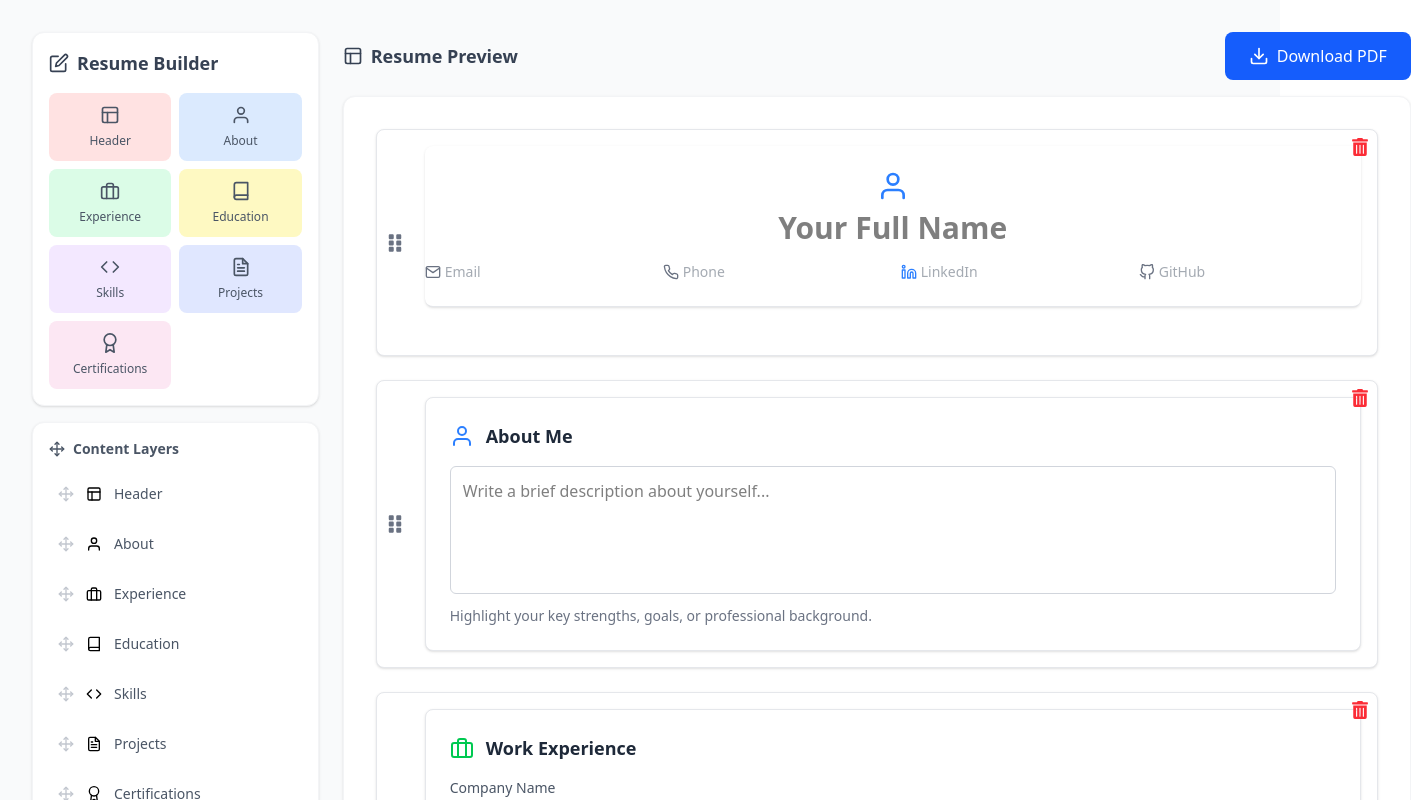
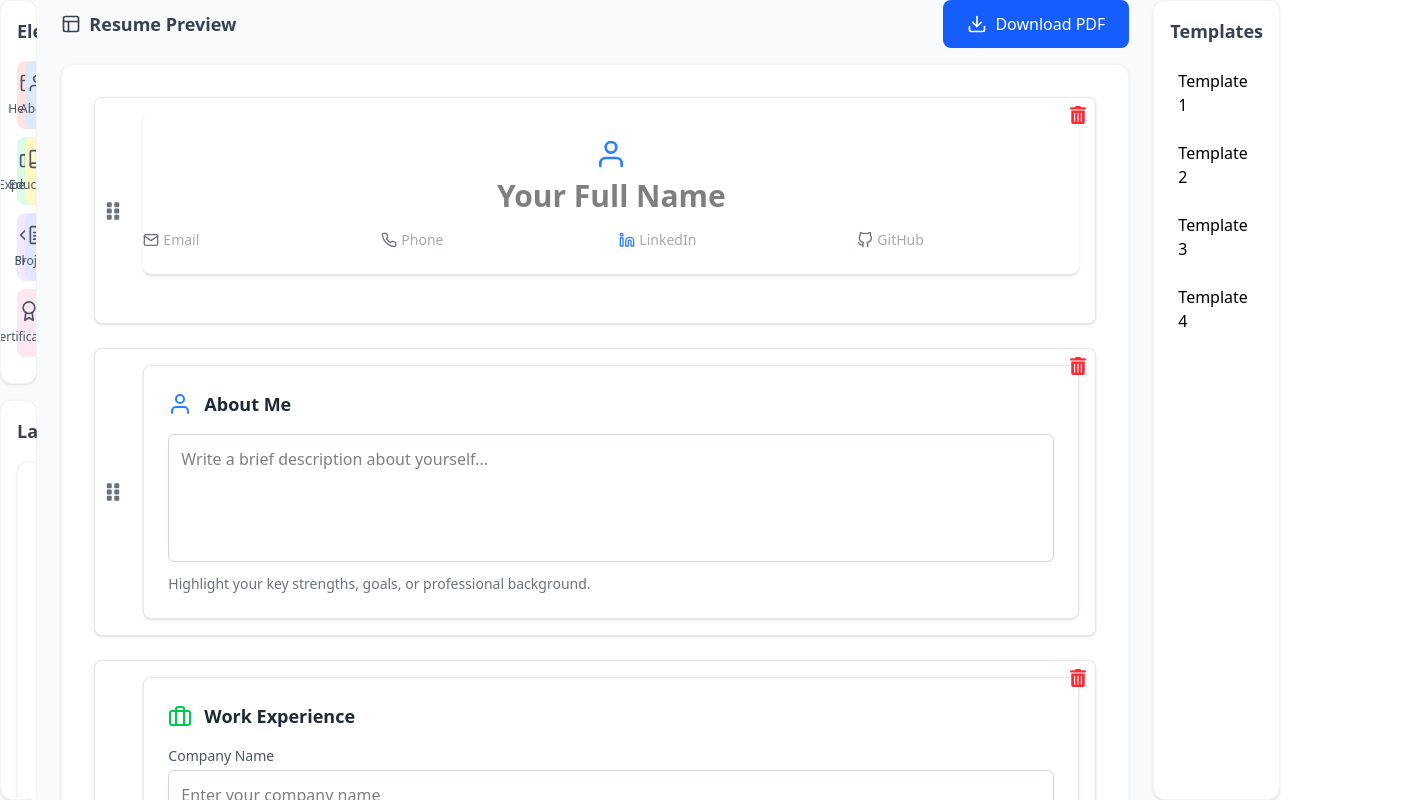
Before and after one commit to rajatsharmaji/resume-builder-surface, a React (Vite) app: page / in a window 1280 px wide. Shown: the top 800 px of the page, 1411 px wide, since content can reach past the window. Built offline with nearby package versions, Linux system fonts and the light colour scheme.

Commit message:
fix: sectionwise scroll functionality added

```diff
--- /dev/null
+++ b/src/components/ElementsPanel.jsx
@@ -0,0 +1,31 @@
+/* eslint-disable react/prop-types */
+
+const ElementsPanel = ({ sectionTypes, addSection, handleDragStart }) => {
+  return (
+    <div className="bg-white rounded-xl shadow-sm border border-gray-100 flex flex-col h-1/2">
+      <h2 className="text-lg font-semibold mb-4 flex items-center gap-2 text-gray-700 px-4 pt-4">
+        {/* You can also import and use an icon here */}
+        Elements
+      </h2>
+      <div className="grid grid-cols-2 gap-2 overflow-y-auto px-4 pb-4">
+        {sectionTypes.map(({ id, label, icon, color }) => (
+          <button
+            key={id}
+            draggable
+            onDragStart={(e) => handleDragStart(e, id)}
+            onClick={() => addSection(id)}
+            className={`p-3 rounded-lg flex flex-col items-center gap-2 hover:scale-[1.02] transition-transform ${color} hover:${color.replace(
+              "100",
+              "200"
+            )} text-gray-600`}
+          >
+            {icon}
+            <span className="text-xs font-medium">{label}</span>
+          </button>
+        ))}
+      </div>
+    </div>
+  );
+};
+
+export default ElementsPanel;
--- /dev/null
+++ b/src/components/LayersPanel.jsx
@@ -0,0 +1,21 @@
+/* eslint-disable react/prop-types */
+import SectionList from "./SectionList"; // adjust the path if needed
+
+const LayersPanel = ({ sections, moveSection, removeSection }) => {
+  return (
+    <div className="bg-white rounded-xl shadow-sm border border-gray-100 flex flex-col h-1/2">
+      <h2 className="text-lg font-semibold mb-4 flex items-center gap-2 text-gray-700 px-4 pt-4">
+        Layers
+      </h2>
+      <div className="overflow-y-auto flex-1 px-4 pb-4">
+        <SectionList
+          sections={sections}
+          moveSection={moveSection}
+          removeSection={removeSection}
+        />
+      </div>
+    </div>
+  );
+};
+
+export default LayersPanel;
--- /dev/null
+++ b/src/components/PreviewPanel.jsx
@@ -0,0 +1,68 @@
+/* eslint-disable react/prop-types */
+import { FiLayout, FiPlus } from "react-icons/fi";
+import DraggableSection from "./DraggableSection";
+import ContextMenu from "./ContextMenu";
+import DownloadButton from "./DownloadButton";
+
+const PreviewPanel = ({
+  resumeRef,
+  sections,
+  moveSection,
+  removeSection,
+  contextMenu,
+  setContextMenu,
+  handleRightClick,
+  handleDrop,
+}) => {
+  return (
+    <div className="flex-1 flex flex-col gap-4">
+      {/* Fixed Header */}
+      <div className="flex items-center justify-between">
+        <h2 className="text-lg font-semibold flex items-center gap-2 text-gray-700">
+          <FiLayout className="w-5 h-5" /> Resume Preview
+        </h2>
+        <DownloadButton contentRef={resumeRef} />
+      </div>
+      {/* Scrollable Preview Content */}
+      <div
+        className="bg-white rounded-xl shadow-sm border border-gray-100 relative flex-1 overflow-y-auto"
+        onDragOver={(e) => e.preventDefault()}
+        onDrop={handleDrop}
+      >
+        {contextMenu && (
+          <ContextMenu
+            x={contextMenu.x}
+            y={contextMenu.y}
+            closeMenu={() => setContextMenu(null)}
+            onRemoveSection={() => removeSection(contextMenu.sectionId)}
+          />
+        )}
+        <div ref={resumeRef} className="p-8 space-y-6">
+          {sections && sections.length > 0 ? (
+            sections.map((section, index) => (
+              <div
+                key={section.id}
+                onContextMenu={(e) => handleRightClick(e, section.id)}
+                className="group relative hover:bg-gray-50 rounded-lg transition-colors"
+              >
+                <DraggableSection
+                  section={section}
+                  index={index}
+                  moveSection={moveSection}
+                  removeSection={removeSection}
+                />
+              </div>
+            ))
+          ) : (
+            <div className="text-center py-12 text-gray-400">
+              <FiPlus className="w-12 h-12 mx-auto mb-4" />
+              <p>Click buttons on the left to add sections</p>
+            </div>
+          )}
+        </div>
+      </div>
+    </div>
+  );
+};
+
+export default PreviewPanel;
--- /dev/null
+++ b/src/components/TemplatePanel.jsx
@@ -0,0 +1,29 @@
+const TemplatePanel = () => {
+  return (
+    <div className="w-72 flex flex-col gap-4">
+      <div className="bg-white rounded-xl shadow-sm border border-gray-100 flex flex-col h-screen sticky top-0">
+        <h2 className="text-lg font-semibold mb-4 text-gray-700 px-4 pt-4">
+          Templates
+        </h2>
+        <div className="overflow-y-auto flex-1 px-4 pb-4">
+          <div className="space-y-2">
+            <button className="w-full text-left p-2 rounded hover:bg-gray-50">
+              Template 1
+            </button>
+            <button className="w-full text-left p-2 rounded hover:bg-gray-50">
+              Template 2
+            </button>
+            <button className="w-full text-left p-2 rounded hover:bg-gray-50">
+              Template 3
+            </button>
+            <button className="w-full text-left p-2 rounded hover:bg-gray-50">
+              Template 4
+            </button>
+          </div>
+        </div>
+      </div>
+    </div>
+  );
+};
+
+export default TemplatePanel;
--- a/src/pages/ResumeBuilder.jsx
+++ b/src/pages/ResumeBuilder.jsx
@@ -1,8 +1,5 @@
-// src/pages/ResumeBuilder.jsx
 import { useState, useRef } from "react";
 import {
-  FiPlus,
-  FiEdit,
   FiLayout,
   FiUser,
   FiBriefcase,
@@ -11,16 +8,16 @@ import {
   FiAward,
   FiFileText,
 } from "react-icons/fi";
-import ContextMenu from "../components/ContextMenu";
 import useResume from "../hooks/useResume";
-import SectionList from "../components/SectionList";
-import DraggableSection from "../components/DraggableSection";
-import DownloadButton from "../components/DownloadButton";
+import ElementsPanel from "../components/ElementsPanel";
+import LayersPanel from "../components/LayersPanel";
+import PreviewPanel from "../components/PreviewPanel";
+import TemplatePanel from "../components/TemplatePanel";
 
 const ResumeBuilder = () => {
+  // Assume addSection supports an optional insertion index
   const { sections, addSection, moveSection, removeSection } = useResume();
   const [contextMenu, setContextMenu] = useState(null);
-  const [selectedSectionId, setSelectedSectionId] = useState(null);
   const resumeRef = useRef(null);
 
   const sectionTypes = [
@@ -70,88 +67,69 @@ const ResumeBuilder = () => {
 
   const handleRightClick = (e, sectionId) => {
     e.preventDefault();
-    setSelectedSectionId(sectionId);
-    setContextMenu({ x: e.pageX, y: e.pageY });
+    setContextMenu({ x: e.pageX, y: e.pageY, sectionId });
   };
 
-  const handleRemoveSection = () => {
-    if (selectedSectionId) removeSection(selectedSectionId);
-    setContextMenu(null);
+  // Drop event handler for the Preview panel
+  const handleDrop = (e) => {
+    e.preventDefault();
+    const sectionId = e.dataTransfer.getData("sectionId");
+    if (!sectionId) return;
+
+    // Calculate drop position relative to the preview container
+    const previewRect = resumeRef.current.getBoundingClientRect();
+    const dropY = e.clientY - previewRect.top;
+
+    // Determine the insertion index by comparing with each section's midpoint
+    const sectionNodes = Array.from(resumeRef.current.children);
+    let insertIndex = sections.length; // default: append to end
+    for (let i = 0; i < sectionNodes.length; i++) {
+      const node = sectionNodes[i];
+      const nodeRect = node.getBoundingClientRect();
+      const nodeMidpoint = nodeRect.top - previewRect.top + nodeRect.height / 2;
+      if (dropY < nodeMidpoint) {
+        insertIndex = i;
+        break;
+      }
+    }
+    addSection(sectionId, insertIndex);
+  };
+
+  // Drag event handler for elements
+  const handleDragStart = (e, sectionId) => {
+    e.dataTransfer.setData("sectionId", sectionId);
   };
 
   return (
-    <div className="min-h-screen p-8 bg-gray-50 flex gap-6 font-sans">
-      {/* Left Panel - Controls */}
-      <div className="w-72 flex flex-col gap-4">
-        <div className="bg-white rounded-xl p-4 shadow-sm border border-gray-100">
-          <h2 className="text-lg font-semibold mb-4 flex items-center gap-2 text-gray-700">
-            <FiEdit className="w-5 h-5" /> Resume Builder
-          </h2>
-          <div className="grid grid-cols-2 gap-2">
-            {sectionTypes.map(({ id, label, icon, color }) => (
-              <button
-                key={id}
-                onClick={() => addSection(id)}
-                className={`p-3 rounded-lg flex flex-col items-center gap-2 hover:scale-[1.02] transition-transform ${color} hover:${color.replace(
-                  "100",
-                  "200"
-                )} text-gray-600`}
-              >
-                {icon}
-                <span className="text-xs font-medium">{label}</span>
-              </button>
-            ))}
-          </div>
-        </div>
-        <SectionList
+    <div className="min-h-screen bg-gray-50 flex gap-6 font-sans">
+      {/* Left Panel: Fixed Controls */}
+      <div className="w-72 sticky top-0 h-screen flex flex-col gap-4 overflow-hidden">
+        <ElementsPanel
+          sectionTypes={sectionTypes}
+          addSection={addSection}
+          handleDragStart={handleDragStart}
+        />
+        <LayersPanel
           sections={sections}
           moveSection={moveSection}
           removeSection={removeSection}
         />
       </div>
 
-      {/* Right Panel - Preview */}
-      <div className="flex-1 flex flex-col gap-4">
-        <div className="flex items-center justify-between">
-          <h2 className="text-lg font-semibold flex items-center gap-2 text-gray-700">
-            <FiLayout className="w-5 h-5" /> Resume Preview
-          </h2>
-          <DownloadButton contentRef={resumeRef} />
-        </div>
-        <div className="bg-white rounded-xl shadow-sm border border-gray-100 p-8 relative">
-          {contextMenu && (
-            <ContextMenu
-              x={contextMenu.x}
-              y={contextMenu.y}
-              closeMenu={() => setContextMenu(null)}
-              onRemoveSection={handleRemoveSection}
-            />
-          )}
-          <div ref={resumeRef} className="space-y-6">
-            {sections.length > 0 ? (
-              sections.map((section, index) => (
-                <div
-                  key={section.id}
-                  onContextMenu={(e) => handleRightClick(e, section.id)}
-                  className="group relative hover:bg-gray-50 rounded-lg transition-colors"
-                >
-                  <DraggableSection
-                    section={section}
-                    index={index}
-                    moveSection={moveSection}
-                    removeSection={removeSection}
-                  />
-                </div>
-              ))
-            ) : (
-              <div className="text-center py-12 text-gray-400">
-                <FiPlus className="w-12 h-12 mx-auto mb-4" />
-                <p>Click buttons on the left to add sections</p>
-              </div>
-            )}
-          </div>
-        </div>
-      </div>
+      {/* Middle Panel: Preview */}
+      <PreviewPanel
+        resumeRef={resumeRef}
+        sections={sections}
+        moveSection={moveSection}
+        removeSection={removeSection}
+        contextMenu={contextMenu}
+        setContextMenu={setContextMenu}
+        handleRightClick={handleRightClick}
+        handleDrop={handleDrop}
+      />
+
+      {/* Right Panel: Templates */}
+      <TemplatePanel />
     </div>
   );
 };
--- a/src/providers/ResumeProvider.jsx
+++ b/src/providers/ResumeProvider.jsx
@@ -2,8 +2,6 @@
 // src/context/resume-context.js
 import { useState, useEffect } from "react";
 import { ResumeContext } from "../context/resume-context";
-
-// Create the context
 
 // Provider component
 const ResumeProvider = ({ children }) => {
@@ -34,9 +32,17 @@ const ResumeProvider = ({ children }) => {
   }, [sections, sectionsData]);
 
   // Add a new section
-  const addSection = (type) => {
+  // Updated to optionally accept an insertion index.
+  const addSection = (type, insertIndex) => {
     const newSection = { id: Date.now(), type };
-    setSections((prev) => [...prev, newSection]);
+    setSections((prev) => {
+      if (typeof insertIndex === "number") {
+        const newSections = [...prev];
+        newSections.splice(insertIndex, 0, newSection);
+        return newSections;
+      }
+      return [...prev, newSection];
+    });
     setSectionsData((prev) => ({
       ...prev,
       [newSection.id]: { type, content: {} },
@@ -91,4 +97,5 @@ const ResumeProvider = ({ children }) => {
     <ResumeContext.Provider value={value}>{children}</ResumeContext.Provider>
   );
 };
+
 export default ResumeProvider;
```
